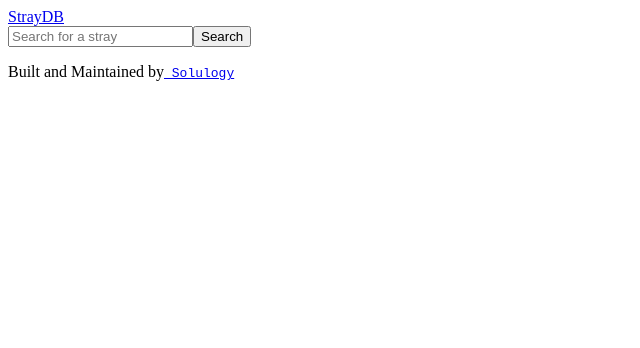
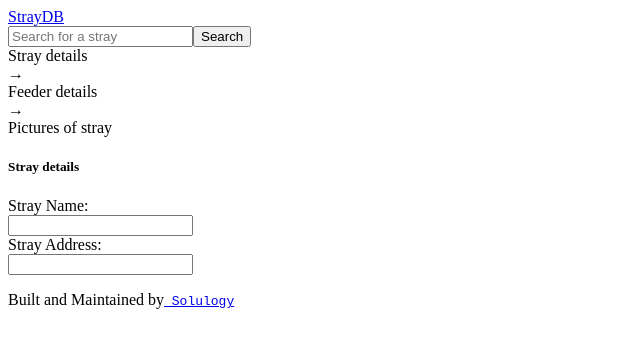
Before and after one commit to MansiAyer/animaldbdraft, a Next.js app: page /newstray in a window 1280 px wide. Shown: the top 348 px of the page, without its empty margins (0-640 px from the left). Built offline with nearby package versions, Linux system fonts and the light colour scheme.

Commit message:
test add

```diff
--- a/components/Form/index.tsx
+++ b/components/Form/index.tsx
@@ -1,6 +1,6 @@
 import { useState } from "react";
 
-export default function Form() {
+export default function FormCustom() {
   const [pillNum, setPills] = useState(1);
 
   function NavPillButtons({
--- a/pages/newstray.tsx
+++ b/pages/newstray.tsx
@@ -1,5 +1,5 @@
 import Navbar from "../components/Navbar";
-import Form from "../components/Form";
+import FormCustom from "../components/Form";
 
 export default function form() {
   return (
@@ -7,6 +7,7 @@ export default function form() {
       <Navbar />
 
       <div className="card text-bg-secondary container-sm">
+        <FormCustom />
       </div>
     </div>
   );
```
